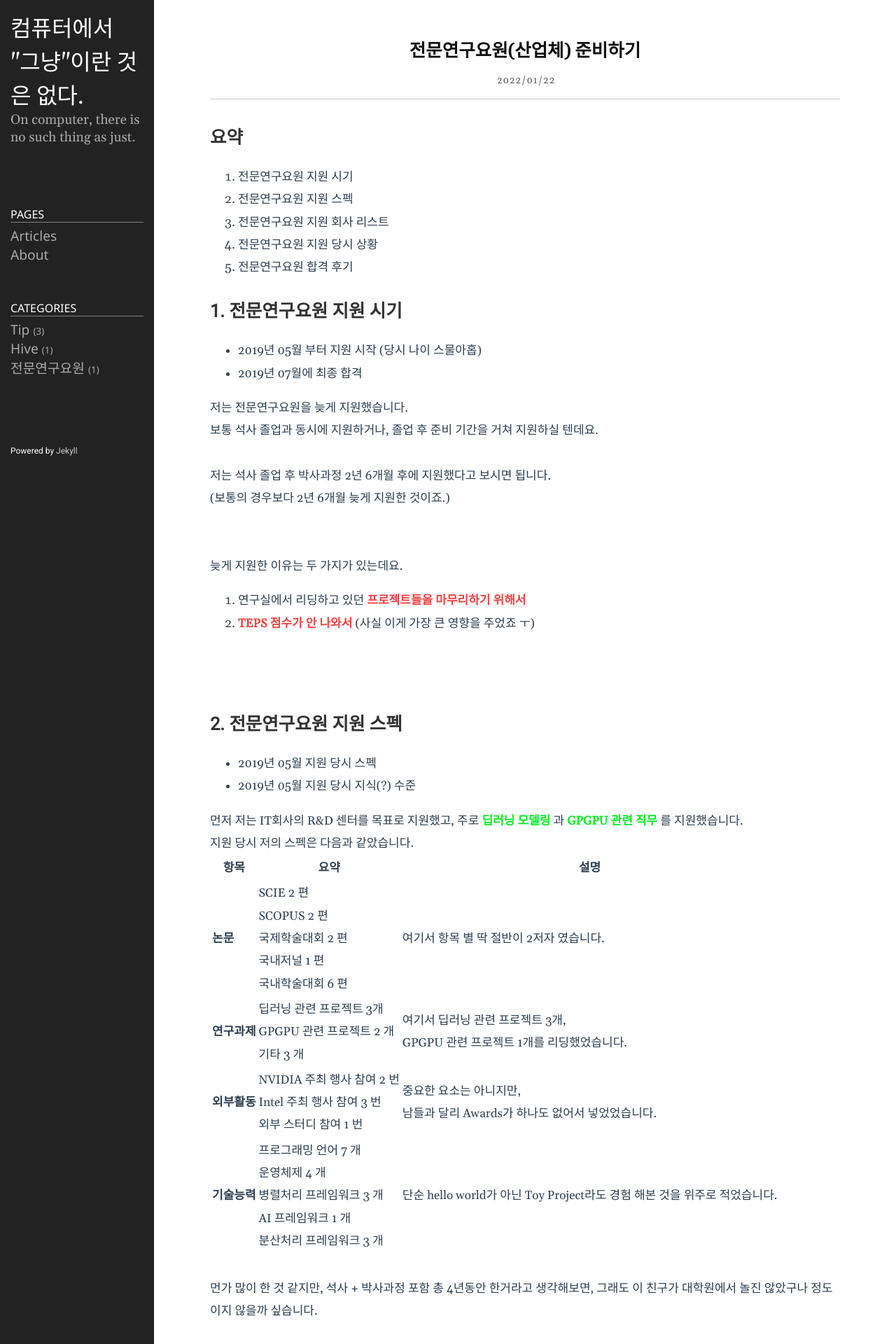
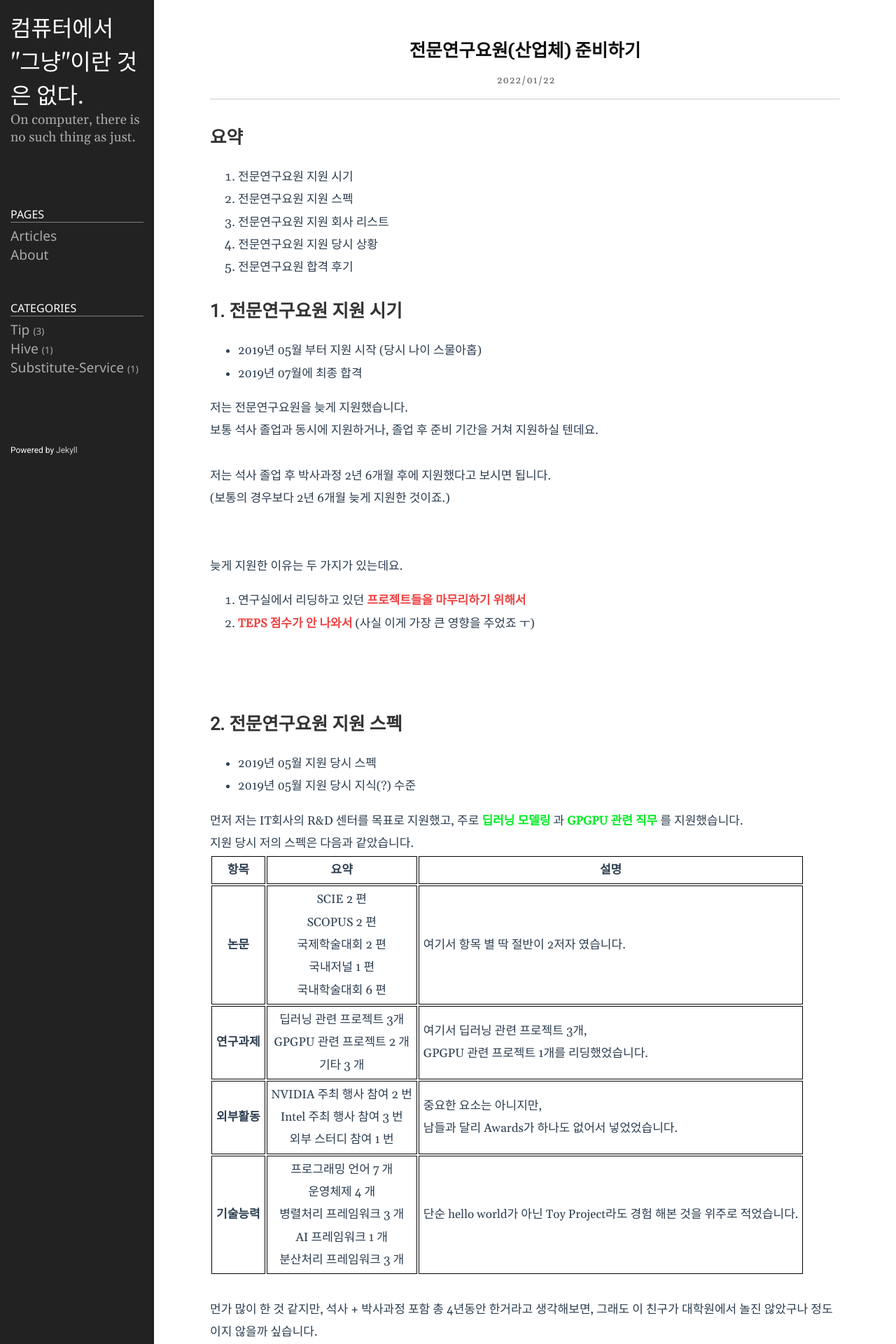
Before and after one commit to dayday-kim-101/dayday-kim-101.github.io, a Jekyll site: the page built from _posts/2022-01-22-substitute-service-1.md, in a window 1280 px wide. Shown: the top 1920 px of the page at 70% size. Built offline with Jekyll 4.4.1, drawn with Linux system fonts in a browser that asks for light colours.

Commit message:
MOD: css class for table border
additional changing category name to korean

```diff
--- a/Gemfile
+++ b/Gemfile
@@ -1,3 +1,5 @@
+# ruby version 2.5.*
+
 source "https://rubygems.org"
 # Hello! This is where you manage which Jekyll version is used to run.
 # When you want to use a different version, change it below, save the
--- a/_config.yml
+++ b/_config.yml
@@ -1,3 +1,4 @@
+encoding: utf-8
 # Welcome to Jekyll!
 #
 # This config file is meant for settings that affect your whole blog, values
--- a/_includes/default.html
+++ b/_includes/default.html
@@ -1,5 +1,5 @@
 <!DOCTYPE html>
-<html lang="{{ page.lang | default: site.lang | default: "en" }}">
+<html lang="{{ page.lang | default: site.lang | default: "ko" }}">
   {%- include head.html -%}
   <style>@import url(/public/css/syntax/{{ site.highlighter-theme }}.css);</style>
   <title>{{ site.title }}</title>
--- a/_posts/2022-01-22-substitute-service-1.md
+++ b/_posts/2022-01-22-substitute-service-1.md
@@ -1,7 +1,7 @@
 ---
 layout: post
 title:  "전문연구요원(산업체) 준비하기"
-categories: 전문연구요원
+categories: substitute-service
 ---
 
 # 요약
@@ -44,7 +44,7 @@ categories: 전문연구요원
 지원 당시 저의 스펙은 다음과 같았습니다. <br>
 
 |항목|요약|설명|
-|------|---|---|
+| :-: | :-: | --- |
 |**논문**|SCIE 2 편 <br> SCOPUS 2 편 <br> 국제학술대회 2 편 <br> 국내저널 1 편 <br> 국내학술대회 6 편|여기서 항목 별 딱 절반이 2저자 였습니다.|
 |**연구과제**|딥러닝 관련 프로젝트 3개 <br> GPGPU 관련 프로젝트 2 개 <br> 기타 3 개|여기서 딥러닝 관련 프로젝트 3개, <br> GPGPU 관련 프로젝트 1개를 리딩했었습니다.|
 |**외부활동**|NVIDIA 주최 행사 참여 2 번 <br> Intel 주최 행사 참여 3 번 <br> 외부 스터디 참여 1 번|중요한 요소는 아니지만, <br> 남들과 달리 Awards가 하나도 없어서 넣었었습니다.|
--- a/public/css/style.css
+++ b/public/css/style.css
@@ -64,9 +64,16 @@ a:hover {
 }
 
 /* for table border */
-/*table, th, td {*/
-/*	border: 1px solid black;*/
-/*}*/
+table {
+	/*border: 1px solid black;*/
+}
+th, td {
+	border: 1px solid black;
+	padding-top: 3px;
+	padding-bottom: 3px;
+	padding-left: 6px;
+	padding-right: 6px;
+}
 
 pre {
 	display: block;
```
